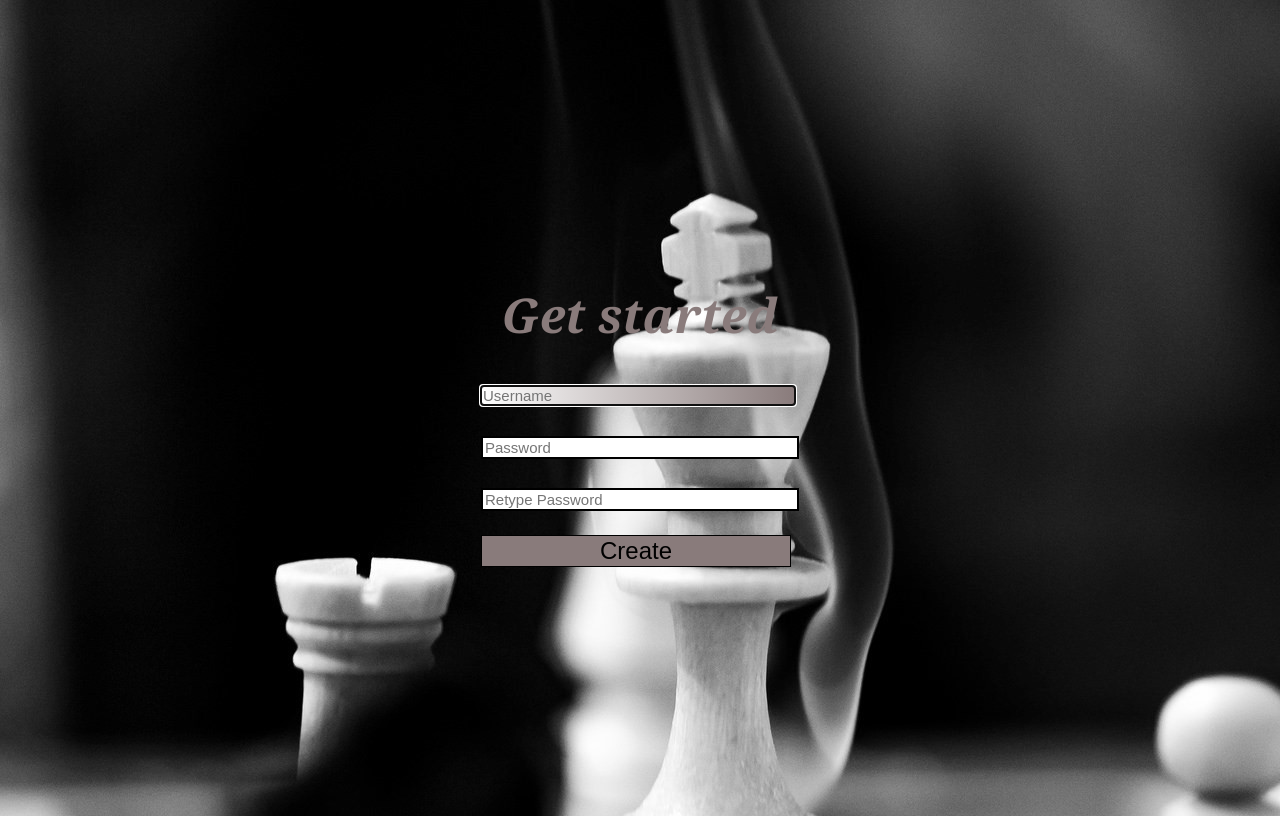
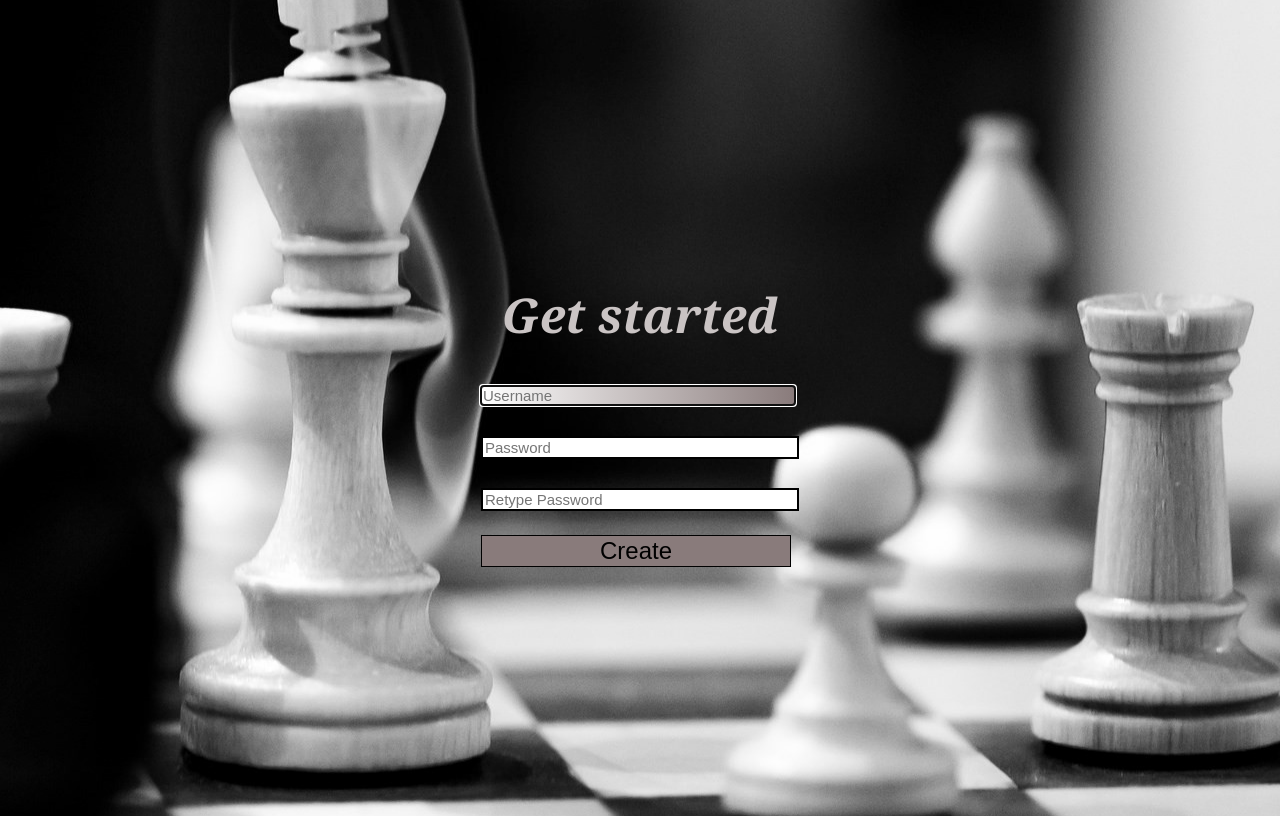
Before and after one commit to nikitaprodanov/OnlineChess, a Flask app: page / in a window 1280 px wide. Run offline with Flask 2, Linux system fonts and the light colour scheme.

Commit message:
Text is more visible.

```diff
--- a/static/style.css
+++ b/static/style.css
@@ -7,10 +7,11 @@ body {
   min-height: 100vh;
   font-size: 1.5rem;
   background-image: url("background.jpg");
+  background-position: 50% 45%;
 }
 
 h1{
-  color: #897b7b;
+  color: #cac4c4;
   font-style: oblique;
   font-family: "Georgia";
 }
```
